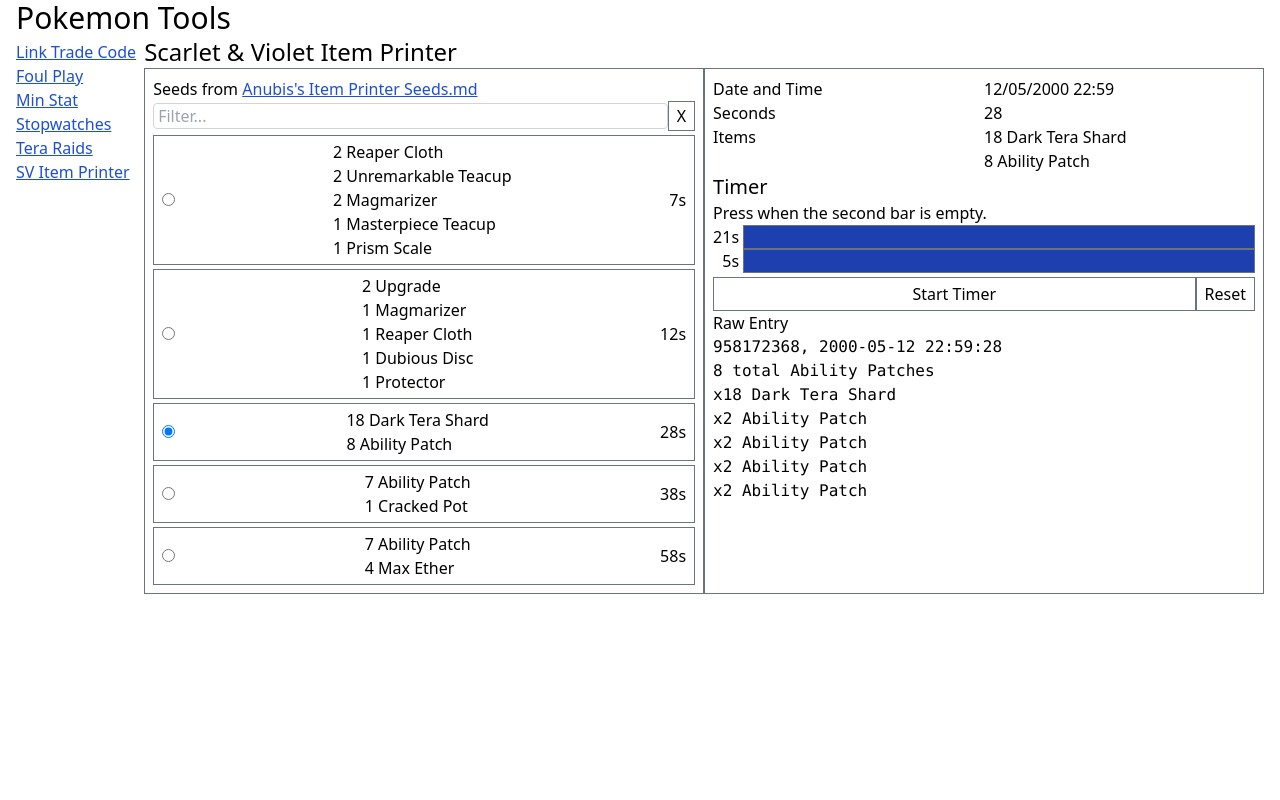
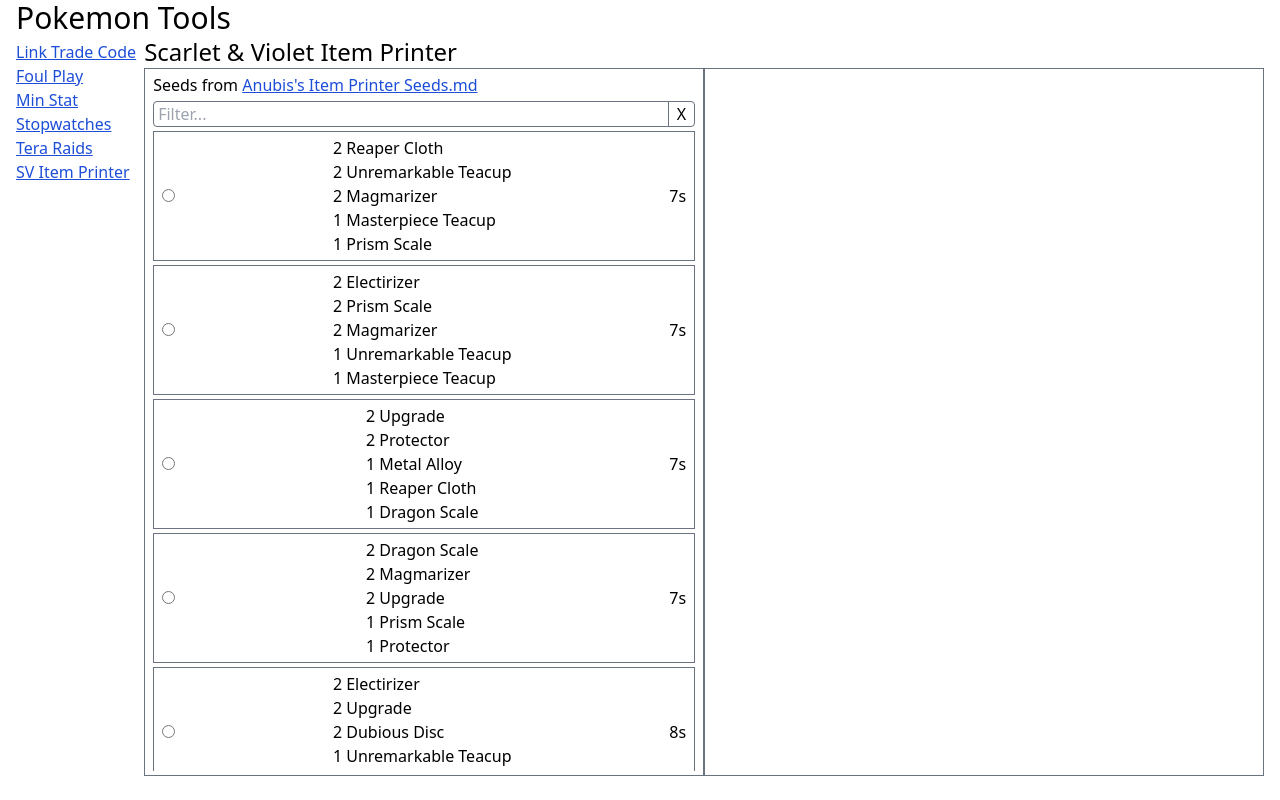
Before and after one commit to nick-ng/pokemon-tools, a React (Vite) app: page /sv-item-printer in a window 1280 px wide. Built offline with nearby package versions, Linux system fonts and the light colour scheme.

Commit message:
feat: limit height number of item printer targets shown. fix space button starting timer when searching. treat item counts greather than 50 as equal for sorting

```diff
--- a/src/components/sv-item-printer/chosen-target.tsx
+++ b/src/components/sv-item-printer/chosen-target.tsx
@@ -20,17 +20,11 @@
 	const barBSeconds = Math.min(barBMaxSeconds, totalDelaySeconds);
 
 	useEffect(() => {
-		const startTimer = (kbEvent: KeyboardEvent) => {
-			if (kbEvent.key === " ") {
-				setTimerRunning(true);
+		setTimeout(() => {
+			if (startButtonRef.current) {
+				startButtonRef.current.focus();
 			}
-		};
-
-		document.addEventListener("keydown", startTimer);
-
-		return () => {
-			document.removeEventListener("keydown", startTimer);
-		};
+		}, 0);
 	}, []);
 	return (
 		<>
@@ -91,19 +85,24 @@
 			</div>
 			<div className="mt-1 flex flex-row">
 				<button
-					className="grow border border-gray-500 py-1 px-2"
+					className="mr-[-1px] grow rounded-l border border-gray-500 py-1 px-2"
 					type="button"
 					ref={startButtonRef}
 					onClick={() => {
 						setTimerRunning(true);
 					}}
+					onKeyDown={(event) => {
+						if (event.key === " ") {
+							setTimerRunning(true);
+						}
+					}}
 				>
 					Start Timer
 				</button>
 				<button
-					className="border border-gray-500 py-1 px-2"
+					className="rounded-r border border-gray-500 py-1 px-2"
 					type="button"
-					onClick={(event) => {
+					onClick={() => {
 						setTimerRunning(false);
 						if (startButtonRef.current) {
 							startButtonRef.current.focus();
--- a/src/components/sv-item-printer/index.tsx
+++ b/src/components/sv-item-printer/index.tsx
@@ -13,7 +13,8 @@
 	const [isMobileChooserOpen, setIsMobileChooserOpen] = useState(false);
 
 	// @todo(nick-ng): use the seed or something so we can filter the results
-	const chosenTarget = targets[options.svItemPrinterChosenTarget];
+	const chosenTarget = targets.find((t) => t.timestamp === options.svItemPrinterChosenTarget);
+	const visibleTargets = filterString ? targets.filter((t) => t) : targets.slice(0, 50);
 
 	useEffect(() => {
 		const abortController = new AbortController();
@@ -54,7 +55,7 @@
 					<summary>Item Printer Seeds</summary>
 					<div className="flex flex-row">
 						<input
-							className="mb-1 w-full grow px-1"
+							className="mb-1 w-full grow border border-gray-500 py-1 px-1"
 							type="text"
 							value={filterString}
 							placeholder="Filter..."
@@ -63,7 +64,7 @@
 							}}
 						/>
 						<button
-							className="grow-0 border border-gray-500 px-2"
+							className="grow-0 border border-gray-500 py-1 px-2"
 							type="button"
 							onClick={() => {
 								setFilterString("");
@@ -77,13 +78,12 @@
 							<PrintTarget
 								key={t.timestamp}
 								target={t}
-								index={index}
 								checked={options.svItemPrinterChosenTarget === index}
 								filterString={filterString}
 								onClick={(event) => {
 									event.stopPropagation();
 									setOptions({
-										svItemPrinterChosenTarget: index,
+										svItemPrinterChosenTarget: t.timestamp,
 									});
 									setIsMobileChooserOpen(false);
 								}}
@@ -91,8 +91,8 @@
 						))}
 					</div>
 				</details>
-				<div className="hidden border border-gray-500 p-2 lg:block">
-					<p>
+				<div className="hidden border border-gray-500 lg:block">
+					<p className="mx-2 mt-1">
 						Seeds from{" "}
 						<a
 							href="https://gist.github.com/Lusamine/112d4230919fadd254f0e6dfca850471"
@@ -101,9 +101,9 @@
 							Anubis's Item Printer Seeds.md
 						</a>
 					</p>
-					<div className="mb-1 flex flex-row">
+					<div className="mx-2 my-1 flex flex-row items-stretch">
 						<input
-							className="grow px-1"
+							className="m-0 mr-[-1px] block grow rounded-r-none border border-gray-500 px-1"
 							type="text"
 							value={filterString}
 							placeholder="Filter..."
@@ -112,7 +112,7 @@
 							}}
 						/>
 						<button
-							className="grow-0 border border-gray-500 px-2"
+							className="block grow-0 rounded-r border border-gray-500 px-2"
 							type="button"
 							onClick={() => {
 								setFilterString("");
@@ -121,17 +121,16 @@
 							X
 						</button>
 					</div>
-					<div className="flex flex-col items-stretch gap-1">
-						{targets.slice(0, filterString ? targets.length : 5).map((t, index) => (
+					<div className="mx-2 mb-1 flex max-h-[80vh] flex-col items-stretch gap-1 overflow-y-auto">
+						{visibleTargets.map((t) => (
 							<PrintTarget
 								key={t.timestamp}
 								target={t}
-								index={index}
-								checked={options.svItemPrinterChosenTarget === index}
+								checked={options.svItemPrinterChosenTarget === t.timestamp}
 								filterString={filterString}
 								onClick={() => {
 									setOptions({
-										svItemPrinterChosenTarget: index,
+										svItemPrinterChosenTarget: t.timestamp,
 									});
 								}}
 							/>
--- a/src/components/sv-item-printer/print-target.tsx
+++ b/src/components/sv-item-printer/print-target.tsx
@@ -5,7 +5,6 @@
 
 export type PrintTargetProps = {
 	target: SvItemPrinterTarget;
-	index: number;
 	checked: boolean;
 	filterString: string;
 	onClick: (event: React.MouseEvent<HTMLButtonElement>) => void | Promise<void>;
@@ -33,13 +32,11 @@
 	const delaySeconds = getTimerData(target.timestamp, options.svItemPrinterMinSeconds).delaySeconds;
 	const matchingCount = getMatchingCount(target, filterString);
 
-	const flexOrder = (8000 - matchingCount) * 100 + delaySeconds;
+	const flexOrder = Math.max(0, 50 - matchingCount) * 100 + delaySeconds;
 
 	return (
 		<button
-			className={`flex flex-row items-center justify-between border border-gray-500 px-2 py-1 ${
-				filterString && matchingCount === 0 ? "hidden" : ""
-			}`}
+			className="flex flex-row items-center justify-between border border-gray-500 px-2 py-1"
 			style={{ order: flexOrder }}
 			type="button"
 			onClick={(event) => {
```
